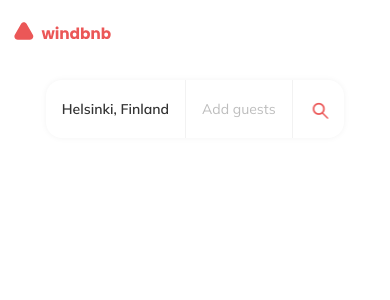
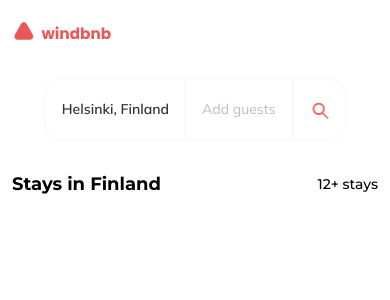
Before and after one commit to vishwa-akshat/windbnb, a React (Vite) app: page / in a window 390 px wide. Shown: the top 300 px of the page. Built offline with nearby package versions, Linux system fonts and the light colour scheme.

Commit message:
feat: Header added

```diff
--- /dev/null
+++ b/src/components/StayHeader/index.jsx
@@ -0,0 +1,12 @@
+import React from "react";
+
+import "./style.scss";
+
+export default function StayHeader() {
+    return (
+        <div className="header">
+            <h1 className="title">Stays in Finland</h1>
+            <div className="property-count">12+ stays</div>
+        </div>
+    );
+}
--- /dev/null
+++ b/src/components/StayHeader/style.scss
@@ -0,0 +1,25 @@
+.header {
+    display: flex;
+    justify-content: space-between;
+    align-items: center;
+    margin-top: 50px;
+
+    .title {
+        font-size: 24px;
+    }
+
+    .property-count {
+        font-size: 14px;
+        font-weight: 500;
+    }
+}
+
+@media only screen and (max-width: 425px) {
+    .header {
+        margin-top: 35px;
+
+        .title {
+            font-size: 18px;
+        }
+    }
+}
--- a/src/pages/Home/index.jsx
+++ b/src/pages/Home/index.jsx
@@ -1,6 +1,7 @@
 import React from "react";
 
 import Navbar from "src/components/Navbar";
+import StayHeader from "src/components/StayHeader";
 
 import "./style.scss";
 
@@ -8,6 +9,7 @@ export default function Home() {
     return (
         <div className="container">
             <Navbar />
+            <StayHeader />
         </div>
     );
 }
```
